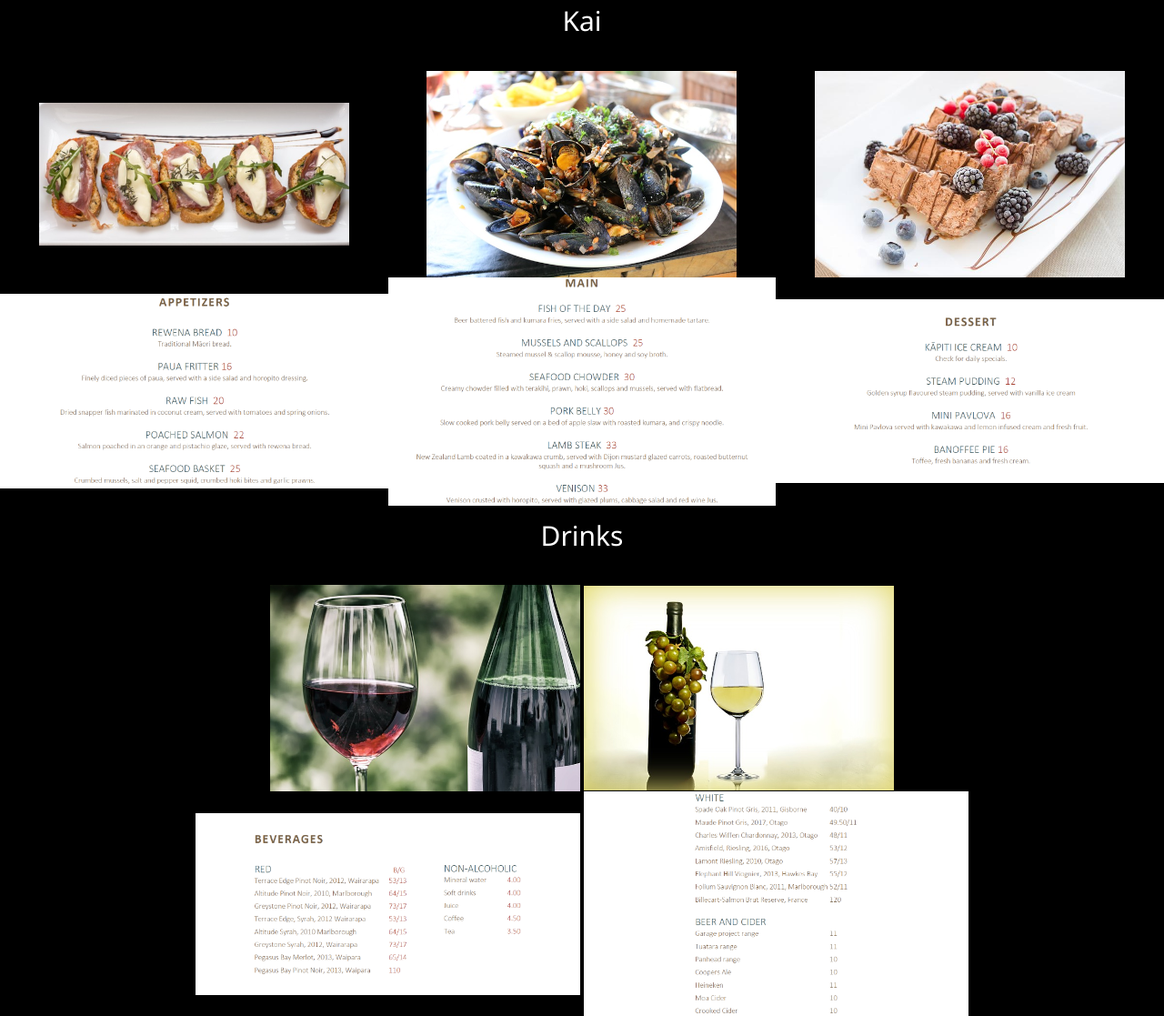
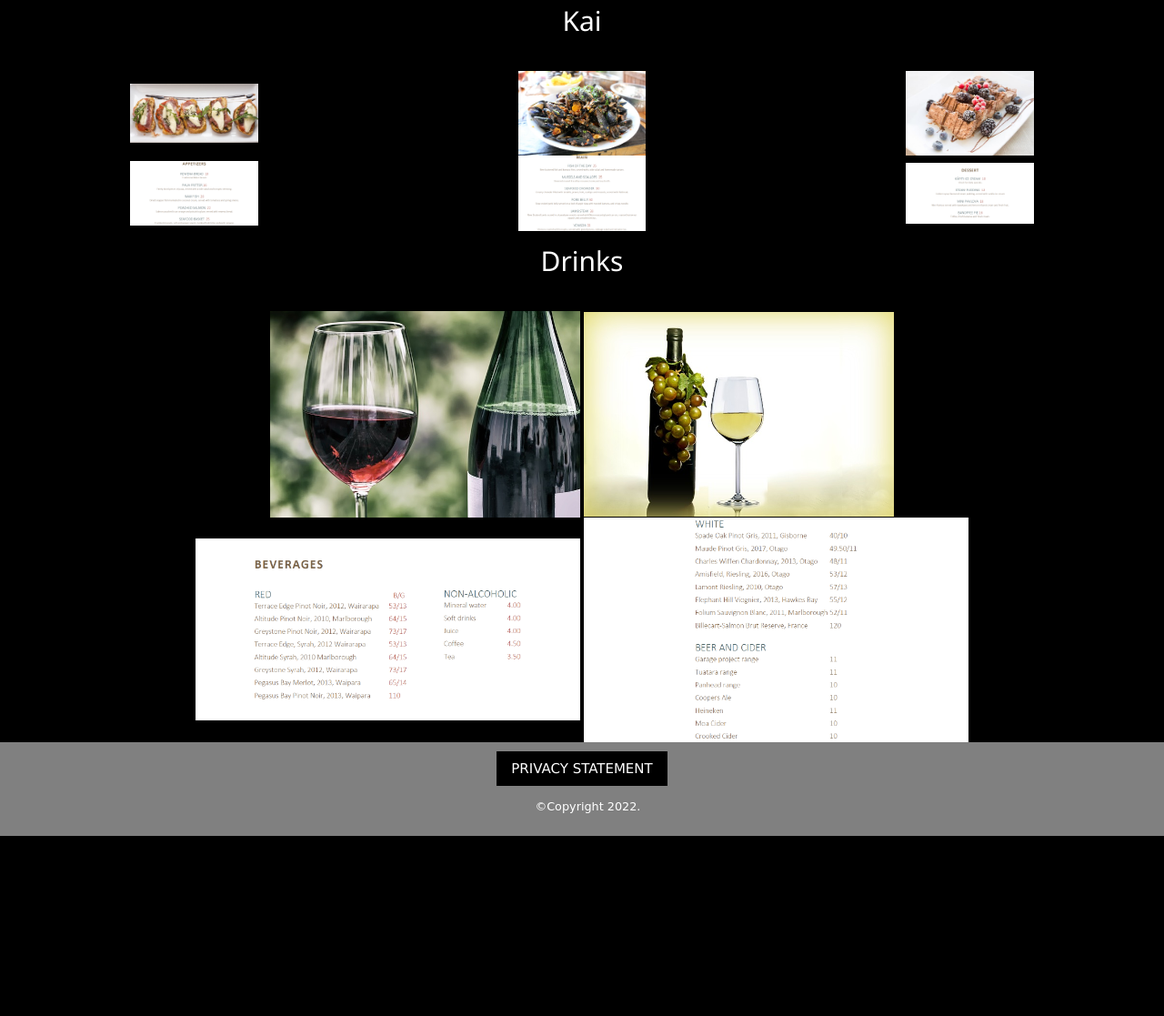
Before and after one commit to gitwhatugive/haukai, a PHP site: page /menu.html in a window 1280 px wide. Shown: the part 74-1191 px from the top of the page at 91% size. After the commit the page ends 993 px from the top, so only its background shows below. Run offline with PHP 8.4, Linux system fonts and the light colour scheme.

Commit message:
changed img4  max-width to 33%

```diff
--- a/haukai.css
+++ b/haukai.css
@@ -72,7 +72,7 @@ nav{
 }
 
 #img4 {
-	max-width: 100%;
+	max-width: 33%;
 	color: white;
 }
 
```
